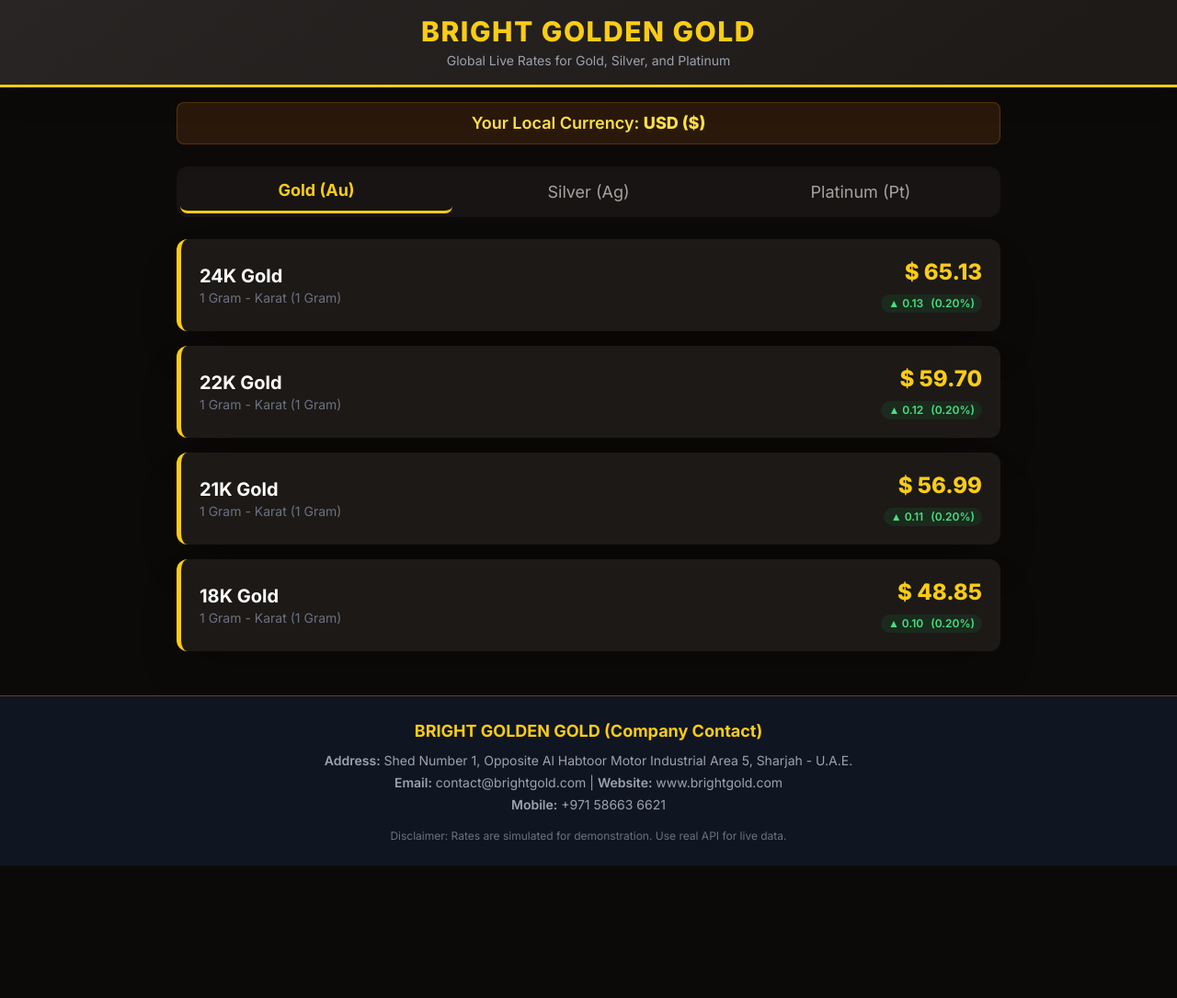
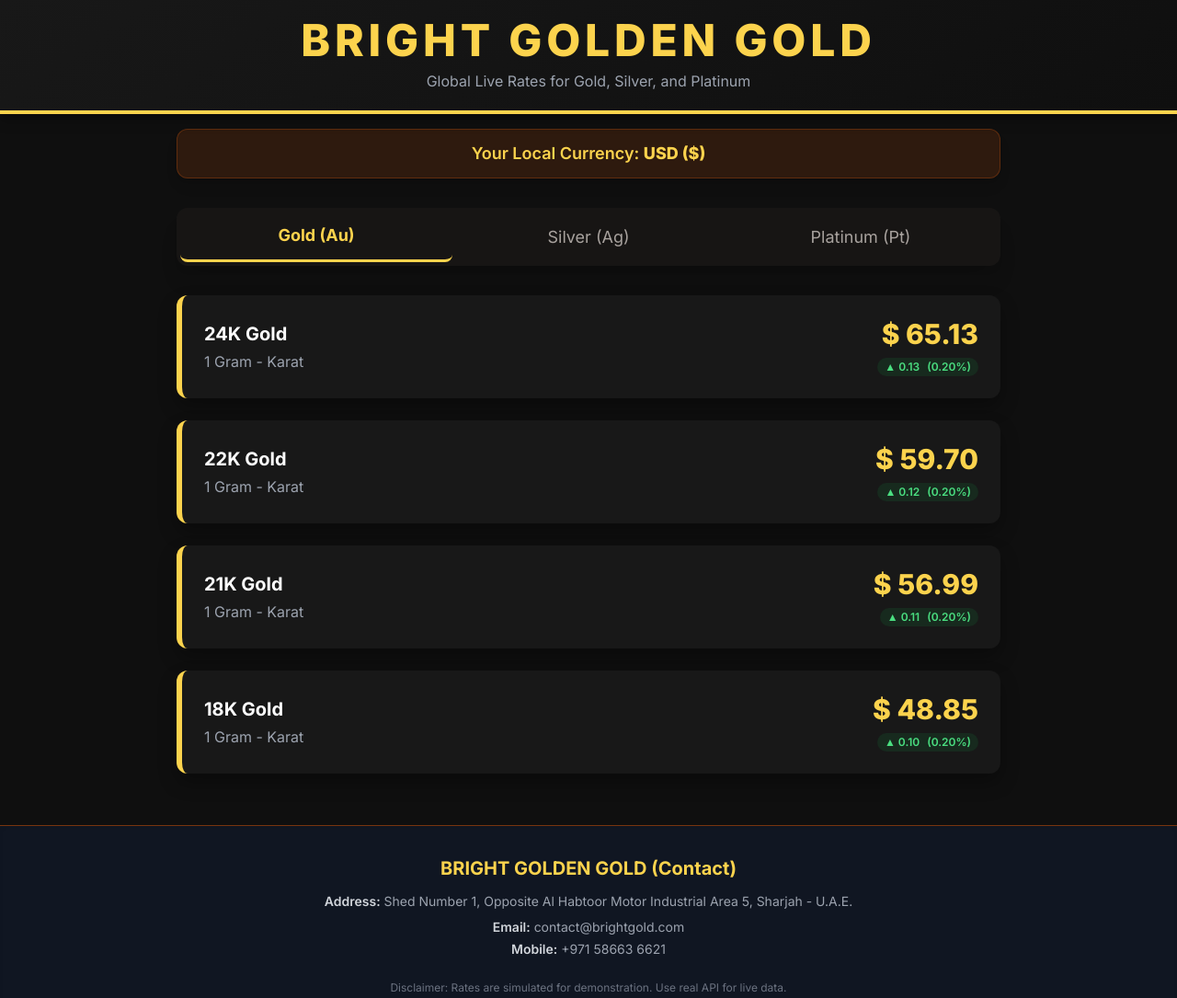
Before and after one commit to avinash97723-design/bright-golden-gold-rates, a plain HTML site: page index.html in a window 1280 px wide. Shown: the whole page at 92% size. Before the commit the page ends 941 px from the top, so only its background shows below. Drawn offline with nearby package versions, Linux system fonts and the light colour scheme.

Commit message:
Update index.html

```diff
--- a/index.html
+++ b/index.html
@@ -12,24 +12,30 @@
         @import url('https://fonts.googleapis.com/css2?family=Inter:wght@100..900&display=swap');
         body {
             font-family: 'Inter', sans-serif;
-            background-color: #0c0a09; /* Deep Black/Brown background */
-            color: #f5f5f5; /* Off-white text */
+            /* 1. NEW: Deeper, smoother black background */
+            background-color: #0F0F0F;
+            color: #f5f5f5;
         }
         .header-bg {
-            background: linear-gradient(145deg, #292524, #1c1917); /* Subtle dark dark gradient */
-            border-bottom: 3px solid #facc15; /* Gold line */
+            /* 1. NEW: Subtle dark gradient */
+            background: linear-gradient(145deg, #181818, #0F0F0F);
+            border-bottom: 4px solid #FCD34D; /* 1. NEW: Richer gold border (Amber-300) */
+            box-shadow: 0 4px 15px rgba(0, 0, 0, 0.4); /* Stronger shadow */
         }
         .gold-accent {
-            color: #facc15; /* Tailwind yellow-400 */
+            /* 1. NEW: Amber accent for a richer gold look */
+            color: #FCD34D; /* Tailwind Amber-300 */
         }
         .card {
-            background-color: #1c1917;
-            border-left: 5px solid #facc15;
+            background-color: #181818; /* Darker card background */
+            border-left: 6px solid #FCD34D; /* Thicker and richer gold line */
             transition: all 0.3s ease-in-out;
+            /* 3. NEW: Soft, premium shadow */
+            box-shadow: 0 10px 20px rgba(0, 0, 0, 0.3);
         }
         .tab-active {
-            border-bottom: 3px solid #facc15;
-            color: #facc15;
+            border-bottom: 3px solid #FCD34D;
+            color: #FCD34D;
             font-weight: 700;
         }
         .tab-inactive {
@@ -37,11 +43,11 @@
             transition: color 0.2s;
         }
         .tab-inactive:hover {
-            color: #facc15;
+            color: #FCD34D;
         }
         .loader {
             border: 4px solid rgba(255, 255, 255, 0.2);
-            border-top: 4px solid #facc15;
+            border-top: 4px solid #FCD34D;
             border-radius: 50%;
             width: 30px;
             height: 30px;
@@ -55,60 +61,59 @@
 </head>
 <body class="min-h-screen flex flex-col">
 
-    <header class="header-bg p-4 sticky top-0 z-10 shadow-xl">
+    <header class="header-bg p-5 sticky top-0 z-10">
         <div class="max-w-4xl mx-auto">
-            <h1 class="text-3xl font-extrabold text-center gold-accent tracking-wider">
+            <h1 class="text-5xl font-extrabold text-center gold-accent tracking-widest uppercase">
                 BRIGHT GOLDEN GOLD
             </h1>
-            <p class="text-sm text-center text-gray-400 mt-1">Global Live Rates for Gold, Silver, and Platinum</p>
+            <p class="text-base text-center text-gray-400 mt-2">Global Live Rates for Gold, Silver, and Platinum</p>
         </div>
     </header>
 
     <main class="flex-grow p-4">
         <div class="max-w-4xl mx-auto">
 
-            <div class="text-center mb-6 p-2 bg-yellow-900/30 rounded-lg border border-yellow-800/50">
-                <p class="text-lg font-semibold text-yellow-300">
+            <div class="text-center mb-8 p-3 bg-amber-900/30 rounded-xl border border-amber-800/50 shadow-lg">
+                <p class="text-lg font-semibold text-amber-300">
                     Your Local Currency: <span id="current-currency-display" class="font-extrabold"></span>
                 </p>
             </div>
 
-            <div class="flex justify-around bg-stone-900/70 p-1 rounded-xl mb-6 shadow-inner">
-                <button onclick="setActiveTab('Gold')" id="tab-gold" class="py-2 px-4 flex-1 text-center rounded-lg tab-active text-lg">
+            <div class="flex justify-around bg-stone-900/70 p-1 rounded-xl mb-8 shadow-xl">
+                <button onclick="setActiveTab('Gold')" id="tab-gold" class="py-3 px-4 flex-1 text-center rounded-lg tab-active text-lg">
                     Gold (Au)
                 </button>
-                <button onclick="setActiveTab('Silver')" id="tab-silver" class="py-2 px-4 flex-1 text-center rounded-lg tab-inactive text-lg">
+                <button onclick="setActiveTab('Silver')" id="tab-silver" class="py-3 px-4 flex-1 text-center rounded-lg tab-inactive text-lg">
                     Silver (Ag)
                 </button>
-                <button onclick="setActiveTab('Platinum')" id="tab-platinum" class="py-2 px-4 flex-1 text-center rounded-lg tab-inactive text-lg">
+                <button onclick="setActiveTab('Platinum')" id="tab-platinum" class="py-3 px-4 flex-1 text-center rounded-lg tab-inactive text-lg">
                     Platinum (Pt)
                 </button>
             </div>
 
-            <div id="rate-container" class="space-y-4">
+            <div id="rate-container" class="space-y-6">
                 <div id="loading-indicator" class="flex justify-center items-center h-48">
                     <div class="loader mr-3"></div>
-                    <p class="text-yellow-400 font-semibold text-lg">Loading Rates... Please wait.</p>
+                    <p class="text-amber-400 font-semibold text-xl">Loading Live Rates...</p>
                 </div>
             </div>
 
         </div>
     </main>
 
-    <footer class="bg-gray-900/80 p-6 mt-8 border-t border-yellow-900">
+    <footer class="bg-gray-900/80 p-8 mt-10 border-t border-amber-900 shadow-inner">
         <div class="max-w-4xl mx-auto text-center text-sm text-gray-400">
-            <h3 class="text-lg font-bold gold-accent mb-2">BRIGHT GOLDEN GOLD (Company Contact)</h3>
+            <h3 class="text-xl font-bold gold-accent mb-3">BRIGHT GOLDEN GOLD (Contact)</h3>
             <p>
-                <span class="font-semibold">Address:</span> Shed Number 1, Opposite Al Habtoor Motor Industrial Area 5, Sharjah - U.A.E.
+                <span class="font-semibold text-gray-300">Address:</span> Shed Number 1, Opposite Al Habtoor Motor Industrial Area 5, Sharjah - U.A.E.
+            </p>
+            <p class="mt-2">
+                <span class="font-semibold text-gray-300">Email:</span> contact@brightgold.com
             </p>
             <p class="mt-1">
-                <span class="font-semibold">Email:</span> contact@brightgold.com |
-                <span class="font-semibold">Website:</span> www.brightgold.com
+                <span class="font-semibold text-gray-300">Mobile:</span> +971 58663 6621
             </p>
-            <p class="mt-1">
-                <span class="font-semibold">Mobile:</span> +971 58663 6621
-            </p>
-            <p class="mt-4 text-xs text-gray-500">
+            <p class="mt-6 text-xs text-gray-500">
                 Disclaimer: Rates are simulated for demonstration. Use real API for live data.
             </p>
         </div>
@@ -313,17 +318,19 @@
             const changeFormatted = Math.abs(rate.change).toLocaleString('en-IN', { minimumFractionDigits: 2 });
 
             const title = rate.metal === 'Gold' ? `${rate.type} Gold` : `${rate.metal}`;
+
+            // 2. NEW: Sub-title ko thoda bada kiya gaya
             const subTitle = rate.metal === 'Gold' ? `${rate.unitLabel} - Karat` : rate.type === '999' ? 'Purity 99.9%' : rate.unitLabel;
 
             return `
-                <div class="card p-5 rounded-xl flex justify-between items-center shadow-2xl">
+                <div class="card p-6 rounded-xl flex justify-between items-center">
                     <div class="flex flex-col">
                         <p class="text-xl font-bold mb-0 text-white">${title}</p>
-                        <p class="text-sm text-gray-500 mt-0">${subTitle} (${rate.unitLabel})</p>
+                        <p class="text-base text-gray-400 mt-1">${subTitle}</p>
                     </div>
 
                     <div class="text-right">
-                        <p class="text-2xl font-extrabold gold-accent mb-1">${rate.symbol} ${priceFormatted}</p>
+                        <p class="text-3xl font-extrabold gold-accent mb-1">${rate.symbol} ${priceFormatted}</p>
 
                         <div class="inline-flex items-center text-xs font-semibold px-2 py-0.5 rounded-full ${changeColor}">
                             <span>${arrow} ${changeFormatted}</span>
```
